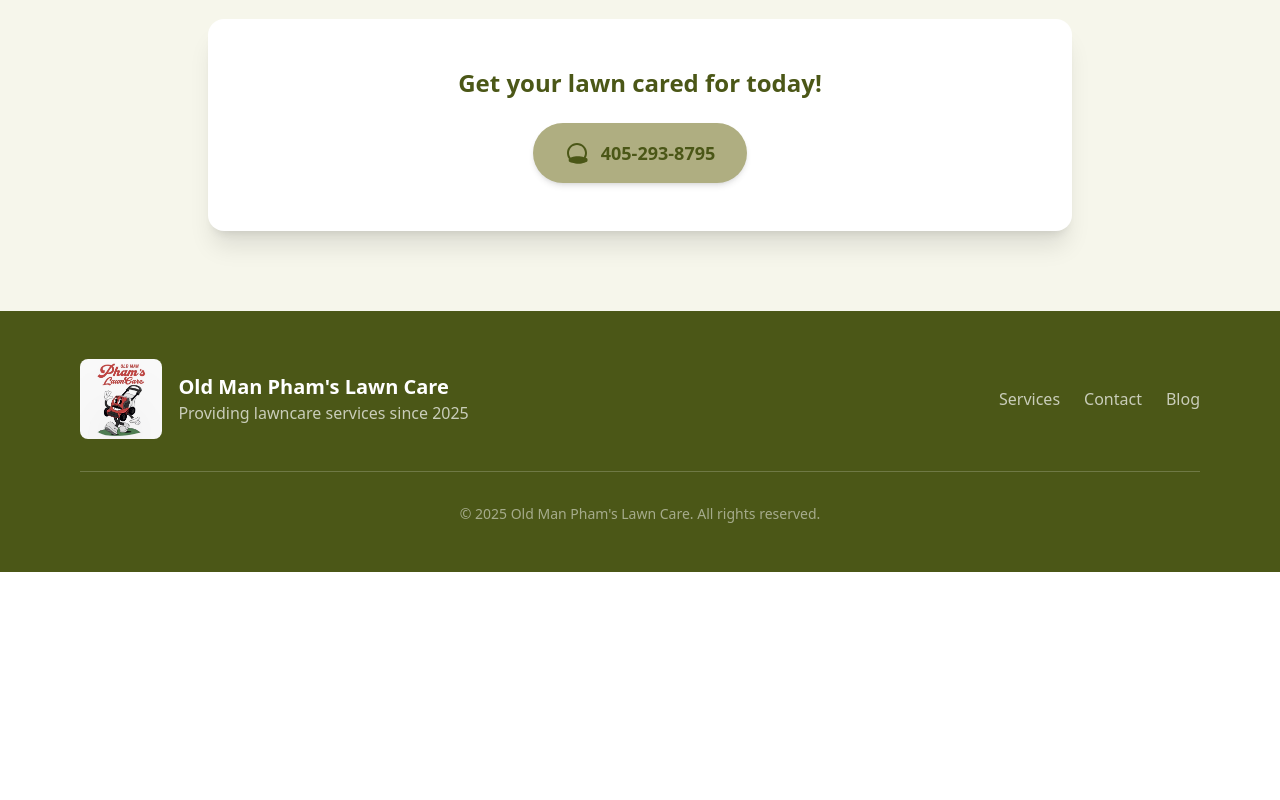
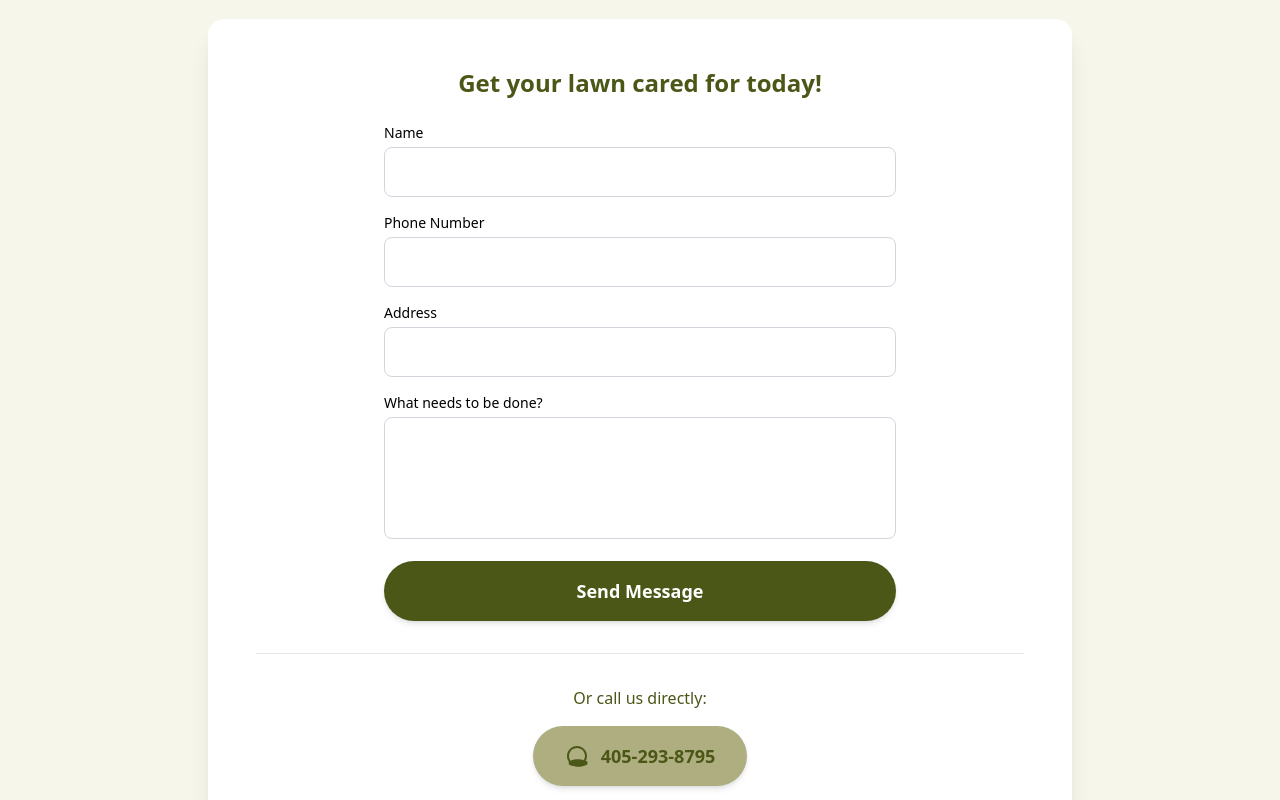
Before and after one commit to Jacksonbond11/OldManPhams, a React (Vite) app: page / in a window 1280 px wide. Shown: the part 3200-4000 px from the top of the page. Before the commit the page ends 3772 px from the top, so only its background shows below. Built offline with nearby package versions, Linux system fonts and the light colour scheme.

Commit message:
Add contact form with Formspree integration

```diff
--- a/src/Components/Contact.jsx
+++ b/src/Components/Contact.jsx
@@ -1,6 +1,33 @@
-import React from "react";
+import React, { useState } from "react";
 
 const Contact = () => {
+  const [status, setStatus] = useState("");
+
+  const handleSubmit = async (e) => {
+    e.preventDefault();
+    const form = e.target;
+    setStatus("sending");
+
+    try {
+      const response = await fetch("https://formspree.io/f/xgoraqao", {
+        method: "POST",
+        body: new FormData(form),
+        headers: {
+          Accept: "application/json",
+        },
+      });
+
+      if (response.ok) {
+        setStatus("success");
+        form.reset();
+      } else {
+        setStatus("error");
+      }
+    } catch {
+      setStatus("error");
+    }
+  };
+
   return (
     <section className="py-20 bg-[#f6f6eb]" id="contact">
       <div className="max-w-4xl mx-auto px-4 text-center">
@@ -13,6 +40,42 @@ const Contact = () => {
           <h3 className="text-2xl font-bold text-[#4b5717] mb-6">
             Get your lawn cared for today!
           </h3>
+
+          <form onSubmit={handleSubmit} className="space-y-4 text-left max-w-lg mx-auto">
+            <div>
+              <label htmlFor="name" className="block text-sm font-medium text-black mb-1">Name</label>
+              <input type="text" id="name" name="name" required className="w-full px-4 py-3 rounded-lg border border-gray-300 focus:border-[#4b5717] focus:ring-2 focus:ring-[#4b5717]/20 outline-none transition text-black" />
+            </div>
+
+            <div>
+              <label htmlFor="phone" className="block text-sm font-medium text-black mb-1">Phone Number</label>
+              <input type="tel" id="phone" name="phone" required className="w-full px-4 py-3 rounded-lg border border-gray-300 focus:border-[#4b5717] focus:ring-2 focus:ring-[#4b5717]/20 outline-none transition text-black" />
+            </div>
+
+            <div>
+              <label htmlFor="address" className="block text-sm font-medium text-black mb-1">Address</label>
+              <input type="text" id="address" name="address" required className="w-full px-4 py-3 rounded-lg border border-gray-300 focus:border-[#4b5717] focus:ring-2 focus:ring-[#4b5717]/20 outline-none transition text-black" />
+            </div>
+
+            <div>
+              <label htmlFor="description" className="block text-sm font-medium text-black mb-1">What needs to be done?</label>
+              <textarea id="description" name="description" rows={4} required className="w-full px-4 py-3 rounded-lg border border-gray-300 focus:border-[#4b5717] focus:ring-2 focus:ring-[#4b5717]/20 outline-none transition resize-none text-black"></textarea>
+            </div>
+
+            <button type="submit" disabled={status === "sending"} className="w-full px-8 py-4 bg-[#4b5717] text-white font-bold rounded-full text-lg hover:bg-[#3a4612] transition-all duration-300 hover:scale-105 shadow-md hover:shadow-lg disabled:opacity-50 disabled:cursor-not-allowed">
+              {status === "sending" ? "Sending..." : "Send Message"}
+            </button>
+
+            {status === "success" && (
+              <p className="text-green-600 text-center font-medium">Message sent successfully!</p>
+            )}
+            {status === "error" && (
+              <p className="text-red-600 text-center font-medium">Something went wrong. Please try again.</p>
+            )}
+          </form>
+
+          <div className="mt-8 pt-8 border-t border-gray-200">
+            <p className="text-[#4b5717] mb-4">Or call us directly:</p>
             <a href="tel:405-293-8795" className="inline-flex items-center gap-3 px-8 py-4 bg-[#afae81] text-[#4b5717] font-bold rounded-full text-lg hover:bg-[#8a8a65] transition-all duration-300 hover:scale-105 shadow-md hover:shadow-lg">
               <svg
                 xmlns="http://www.w3.org/2000/svg"
@@ -27,6 +90,7 @@ const Contact = () => {
             </a>
           </div>
         </div>
+      </div>
     </section>
   );
 };
```
Lines whose indentation alone changed are shown as unchanged.
